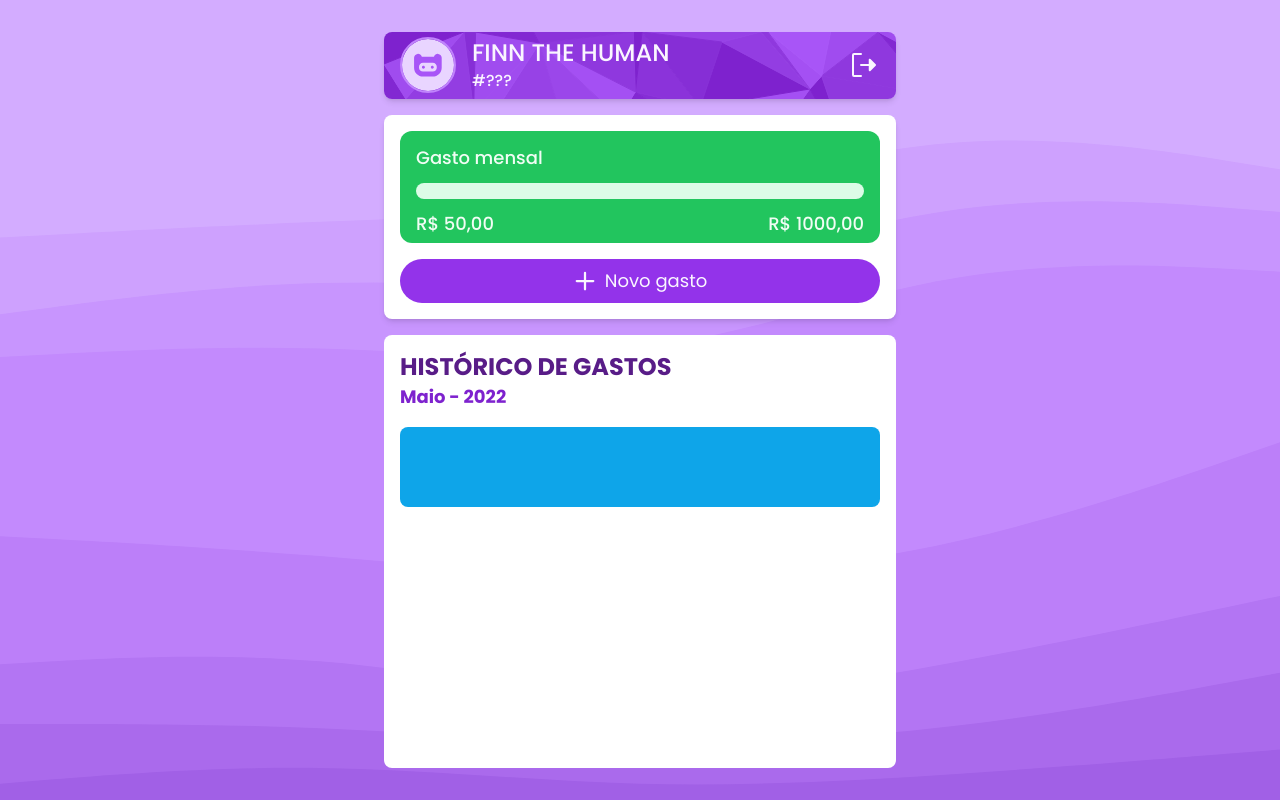
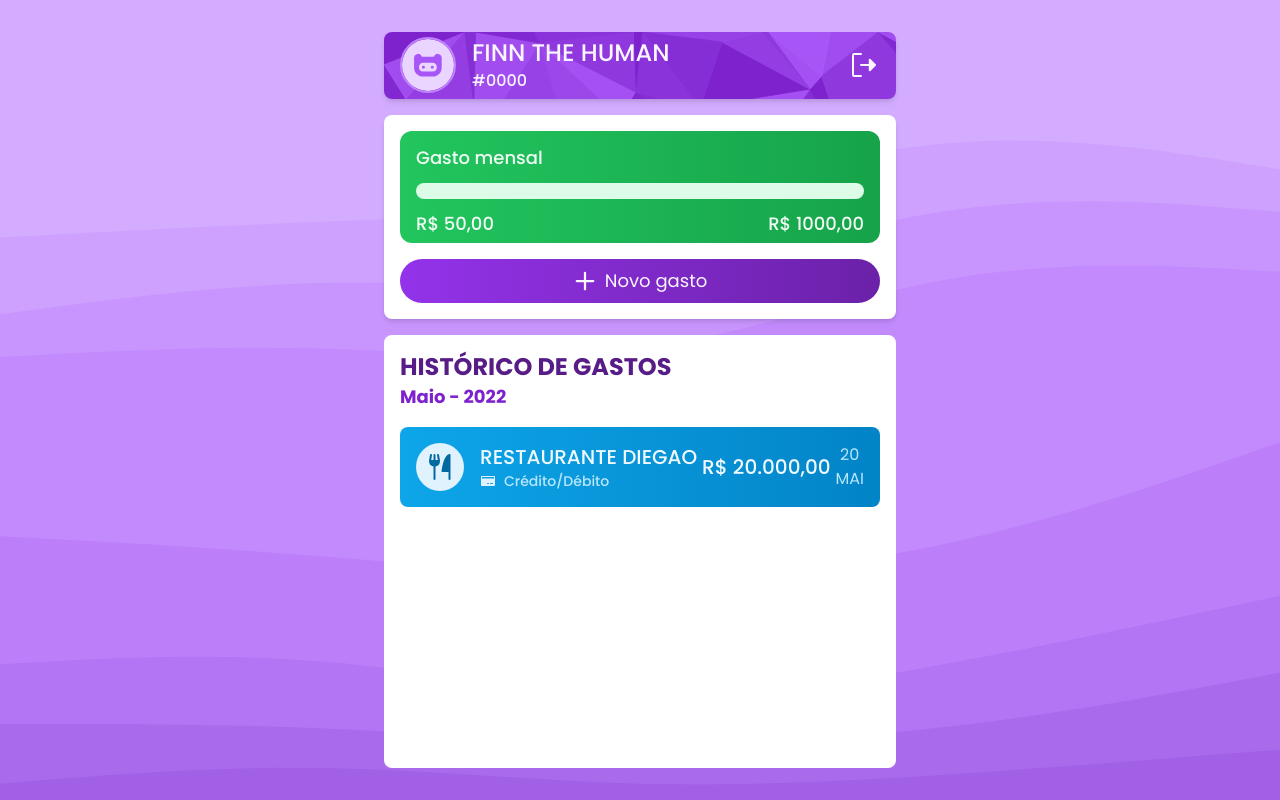
Before and after one commit to visumi/finance-web, a React (Vite) app: page /dashboard in a window 1280 px wide. Built offline with nearby package versions, Linux system fonts and the light colour scheme; no server answers.

Commit message:
Finalizado design expense card

```diff
--- a/package.json
+++ b/package.json
@@ -16,6 +16,7 @@
     "react-dom": "^18.0.0",
     "react-hook-form": "^7.31.3",
     "react-router-dom": "^6.3.0",
+    "swr": "^1.3.0",
     "tailwindcss": "^3.0.24",
     "yup": "^0.32.11"
   },
--- a/src/components/expense.tsx
+++ b/src/components/expense.tsx
@@ -1,6 +1,35 @@
+import { CreditCard, ForkKnife } from 'phosphor-react';
+
 const Expense = () => {
   return (
-    <div className='w-full h-20 bg-sky-500 flex rounded-lg'>
+    <div className='flex w-full h-20 p-4 rounded-lg bg-gradient-to-r from-sky-500 to-sky-600'>
+      <div className='flex w-12 h-12 rounded-full bg-sky-100'>
+        <ForkKnife
+          className='mx-auto my-auto text-sky-700'
+          size={32}
+          weight='fill'
+        />
+      </div>
+      <div className='flex flex-col pl-4'>
+        <span className='my-auto text-xl font-medium text-sky-50'>
+          RESTAURANTE DIEGAO
+        </span>
+        <div className='flex space-x-2'>
+          <CreditCard
+            className='my-auto text-sky-100'
+            size={16}
+            weight='fill'
+          />
+          <span className='my-auto text-sm font-medium text-sky-200'>
+            Crédito/Débito
+          </span>
+        </div>
+      </div>
+      <span className='ml-auto my-auto text-xl font-medium text-sky-50'>R$ 20.000,00</span>
+      <div className='ml-auto flex flex-col text-sky-200'>
+        <span className='mx-auto'>20</span>
+        <span>MAI</span>
+      </div>
     </div>
   );
 };
--- a/src/components/meta.tsx
+++ b/src/components/meta.tsx
@@ -1,6 +1,6 @@
 const Meta = () => {
   return (
-    <div className='bg-green-500 w-full h-28 rounded-xl flex flex-col justify-around'>
+    <div className='bg-gradient-to-r from-green-500 to-green-600 w-full h-28 rounded-xl flex flex-col justify-around'>
       <span className='text-green-50 font-medium text-lg pl-4 pt-2'>
         Gasto mensal
       </span>
--- a/src/pages/dashboard.tsx
+++ b/src/pages/dashboard.tsx
@@ -32,7 +32,7 @@ const Dashboard = ({ user }: DashboardProps) => {
               {user?.username?.toUpperCase() || 'FINN THE HUMAN'}
             </h1>
             <span className='font-medium text-purple-50'>
-              #{user?.id || '???'}
+              #{user?.id || '0000'}
             </span>
           </div>
           <SignOut
@@ -44,7 +44,7 @@ const Dashboard = ({ user }: DashboardProps) => {
         </div>
         <div className='w-2/5 p-4 mx-auto mb-4 bg-white rounded-lg shadow-md'>
           <Meta />
-          <button className='flex w-full py-2 mt-4 bg-purple-600 rounded-full hover:bg-purple-500 text-purple-50'>
+          <button className='flex w-full py-2 mt-4 bg-gradient-to-r from-purple-600 to-purple-800 rounded-full hover:bg-gradient-to-r hover:from-purple-600 hover:to-purple-500 text-purple-50'>
             <Plus className='my-auto ml-auto' size={24} weight='bold' />
             <span className='my-auto ml-2 mr-auto text-lg text-medium'>
               Novo gasto
@@ -57,4 +57,6 @@ const Dashboard = ({ user }: DashboardProps) => {
   );
 };
 
+Dashboard.defaultProps = { user: { loggedIn: false } };
+
 export default Dashboard;
--- a/tailwind.config.js
+++ b/tailwind.config.js
@@ -5,10 +5,12 @@ module.exports = {
     fontFamily: {
       sans: ['Poppins', 'sans-serif'],
     },
-    backgroundImage: {
-      'poly': "url('./src/assets/bg.svg')",
-      'waves': "url('./src/assets/bg-waves.svg')",
-      'poly2': "url('./src/assets/bg-poly2.svg')",
+    extend: {
+      backgroundImage: {
+        poly: "url('./src/assets/bg.svg')",
+        waves: "url('./src/assets/bg-waves.svg')",
+        poly2: "url('./src/assets/bg-poly2.svg')",
+      }
     },
   },
 };
```
Also changed, not shown: 1 other file (tests, documents, lock files or other folders).
